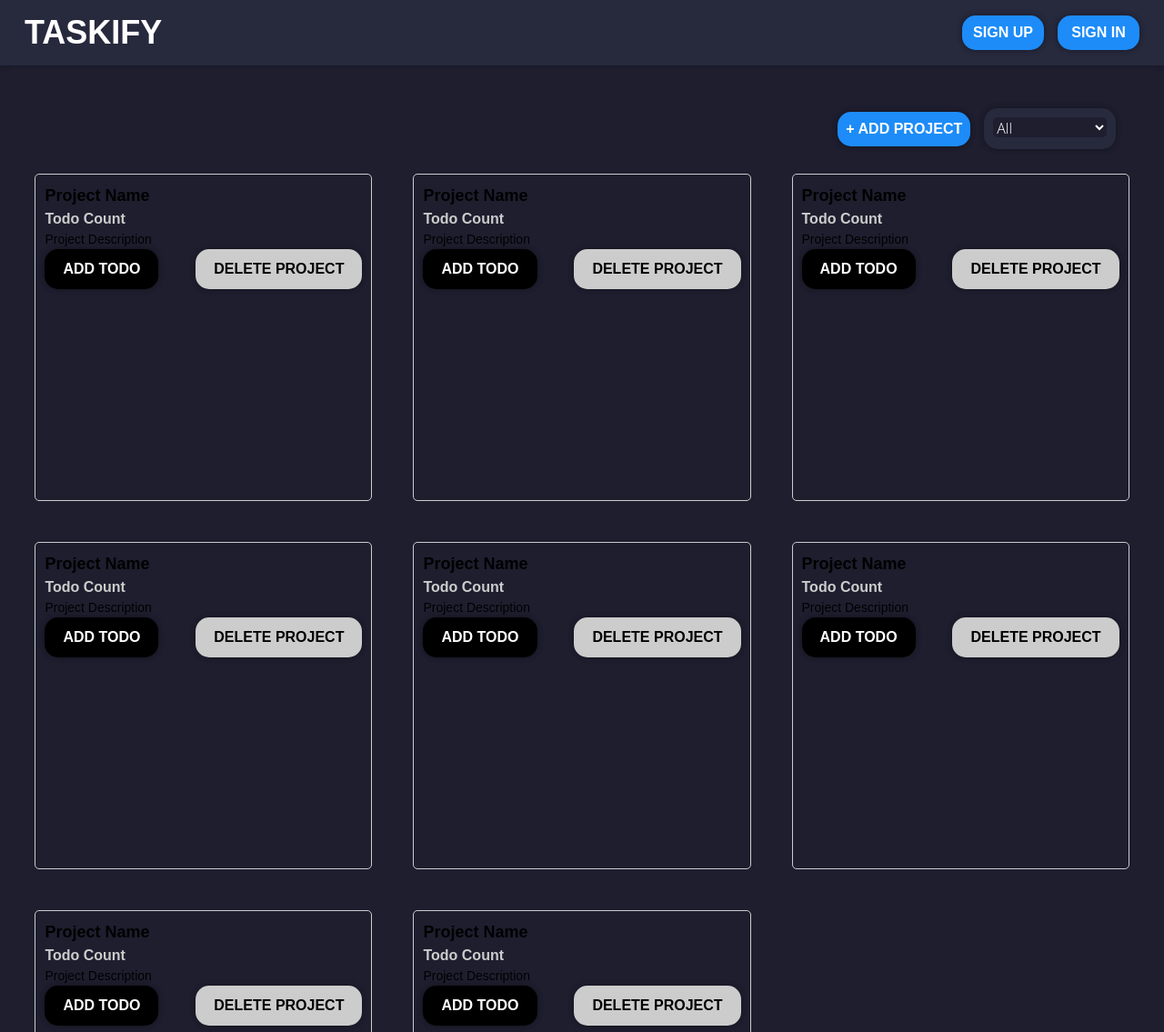
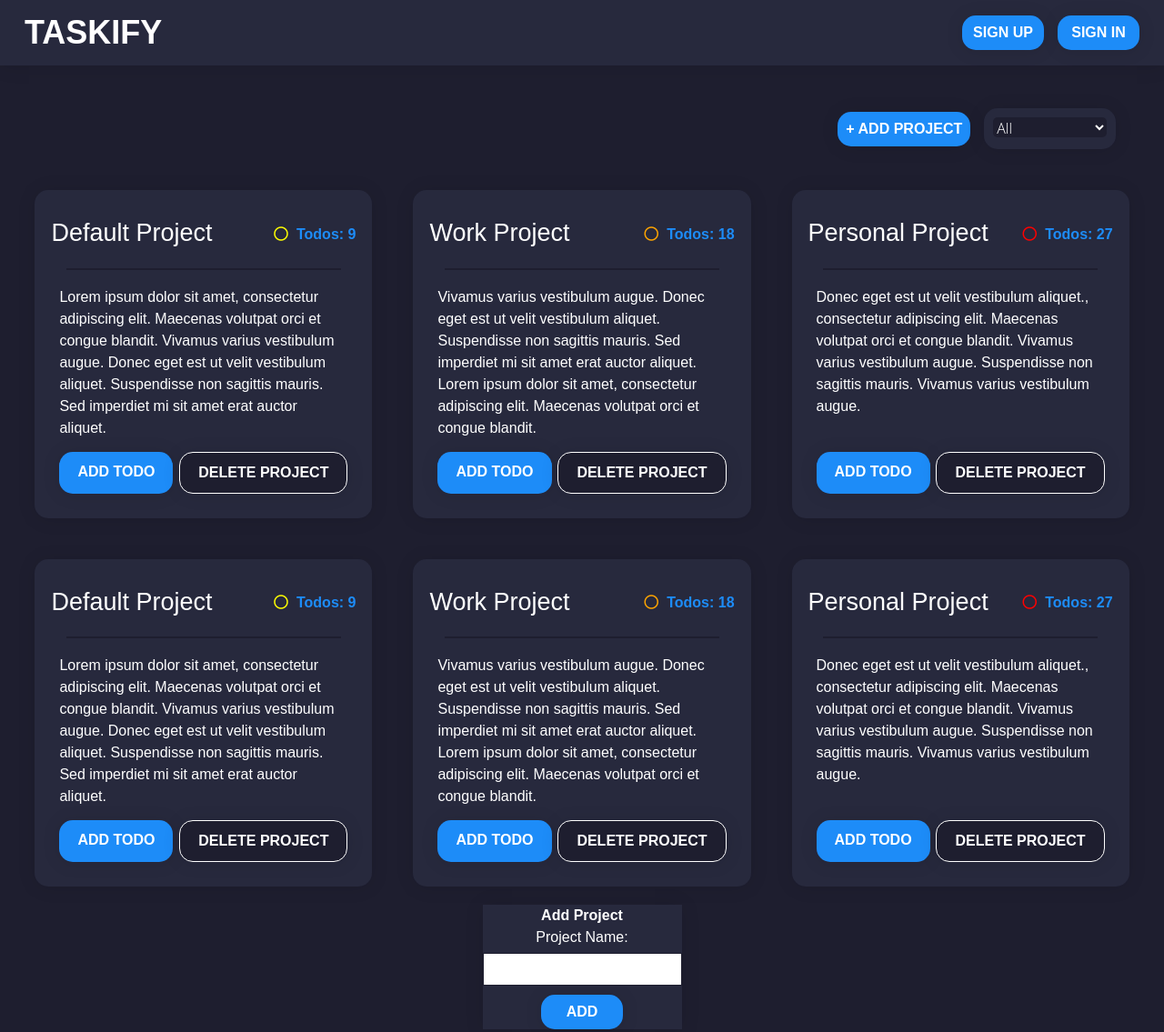
Before and after one commit to ksh009/top-todo-application, a plain HTML site: page index.html in a window 1280 px wide. Shown: the top 1135 px of the page at 91% size. Drawn offline with Linux system fonts and the light colour scheme.

Commit message:
Card animations and priority levels

```diff
--- a/index.html
+++ b/index.html
@@ -28,80 +28,142 @@
 				<div class="filter-menu font-awesome">
 					<select class="far">
 						<option class="far">All</option>
-                        <option class="far high">&#xf111 High</option>
-                        <option class="far medium">&#xf111 Medium</option>
-                        <option class="far low">&#xf111 Low</option>
+						<option class="far high">&#xf111; High</option>
+						<option class="far medium">&#xf111; Medium</option>
+						<option class="far low">&#xf111; Low</option>
 					</select>
 				</div>
 			</div>
 			<div class="grid">
 				<div class="project-card">
-					<h3 class="project-name">Project Name</h3>
-					<h5 class="project-todo-count">Todo Count</h5>
-					<p class="project-description">Project Description</p>
+					<div class="project-header">
+						<h3 class="project-name">Default Project</h3>
+						<span class="project-stats"
+							><i id="lowPriorityTodo" class="far fa-circle"></i>
+							<h5 class="project-todo-count">Todos: 9</h5></span
+						>
+					</div>
+					<hr class="project-hr" />
+					<div class="project-body">
+						<p class="project-description">
+							Lorem ipsum dolor sit amet, consectetur adipiscing elit. Maecenas
+							volutpat orci et congue blandit. Vivamus varius vestibulum augue.
+							Donec eget est ut velit vestibulum aliquet. Suspendisse non
+							sagittis mauris. Sed imperdiet mi sit amet erat auctor aliquet.
+						</p>
+					</div>
 					<div class="project-footer">
 						<button class="add-todo">Add Todo</button>
 						<button class="delete-project">Delete Project</button>
 					</div>
 				</div>
 				<div class="project-card">
-					<h3 class="project-name">Project Name</h3>
-					<h5 class="project-todo-count">Todo Count</h5>
-					<p class="project-description">Project Description</p>
+					<div class="project-header">
+						<h3 class="project-name">Work Project</h3>
+						<span class="project-stats"
+							><i id="medPriorityTodo" class="far fa-circle"></i>
+							<h5 class="project-todo-count">Todos: 18</h5></span
+						>
+					</div>
+					<hr class="project-hr" />
+					<div class="project-body">
+						<p class="project-description">
+							Vivamus varius vestibulum augue.
+							Donec eget est ut velit vestibulum aliquet. Suspendisse non
+							sagittis mauris. Sed imperdiet mi sit amet erat auctor aliquet.
+                            Lorem ipsum dolor sit amet, consectetur adipiscing elit. Maecenas
+							volutpat orci et congue blandit.
+						</p>
+					</div>
 					<div class="project-footer">
 						<button class="add-todo">Add Todo</button>
 						<button class="delete-project">Delete Project</button>
 					</div>
 				</div>
 				<div class="project-card">
-					<h3 class="project-name">Project Name</h3>
-					<h5 class="project-todo-count">Todo Count</h5>
-					<p class="project-description">Project Description</p>
+					<div class="project-header">
+						<h3 class="project-name">Personal Project</h3>
+						<span class="project-stats"
+							><i id="highPriorityTodo" class="far fa-circle"></i>
+							<h5 class="project-todo-count">Todos: 27</h5></span
+						>
+					</div>
+					<hr class="project-hr" />
+					<div class="project-body">
+						<p class="project-description">
+							Donec eget est ut velit vestibulum aliquet., consectetur adipiscing elit. Maecenas
+							volutpat orci et congue blandit. Vivamus varius vestibulum augue.
+							 Suspendisse non
+							sagittis mauris. Vivamus varius vestibulum augue.
+						</p>
+					</div>
 					<div class="project-footer">
 						<button class="add-todo">Add Todo</button>
 						<button class="delete-project">Delete Project</button>
 					</div>
 				</div>
                 <div class="project-card">
-					<h3 class="project-name">Project Name</h3>
-					<h5 class="project-todo-count">Todo Count</h5>
-					<p class="project-description">Project Description</p>
+					<div class="project-header">
+						<h3 class="project-name">Default Project</h3>
+						<span class="project-stats"
+							><i id="lowPriorityTodo" class="far fa-circle"></i>
+							<h5 class="project-todo-count">Todos: 9</h5></span
+						>
+					</div>
+					<hr class="project-hr" />
+					<div class="project-body">
+						<p class="project-description">
+							Lorem ipsum dolor sit amet, consectetur adipiscing elit. Maecenas
+							volutpat orci et congue blandit. Vivamus varius vestibulum augue.
+							Donec eget est ut velit vestibulum aliquet. Suspendisse non
+							sagittis mauris. Sed imperdiet mi sit amet erat auctor aliquet.
+						</p>
+					</div>
 					<div class="project-footer">
 						<button class="add-todo">Add Todo</button>
 						<button class="delete-project">Delete Project</button>
 					</div>
 				</div>
 				<div class="project-card">
-					<h3 class="project-name">Project Name</h3>
-					<h5 class="project-todo-count">Todo Count</h5>
-					<p class="project-description">Project Description</p>
+					<div class="project-header">
+						<h3 class="project-name">Work Project</h3>
+						<span class="project-stats"
+							><i id="medPriorityTodo" class="far fa-circle"></i>
+							<h5 class="project-todo-count">Todos: 18</h5></span
+						>
+					</div>
+					<hr class="project-hr" />
+					<div class="project-body">
+						<p class="project-description">
+							Vivamus varius vestibulum augue.
+							Donec eget est ut velit vestibulum aliquet. Suspendisse non
+							sagittis mauris. Sed imperdiet mi sit amet erat auctor aliquet.
+                            Lorem ipsum dolor sit amet, consectetur adipiscing elit. Maecenas
+							volutpat orci et congue blandit.
+						</p>
+					</div>
 					<div class="project-footer">
 						<button class="add-todo">Add Todo</button>
 						<button class="delete-project">Delete Project</button>
 					</div>
 				</div>
 				<div class="project-card">
-					<h3 class="project-name">Project Name</h3>
-					<h5 class="project-todo-count">Todo Count</h5>
-					<p class="project-description">Project Description</p>
-					<div class="project-footer">
-						<button class="add-todo">Add Todo</button>
-						<button class="delete-project">Delete Project</button>
+					<div class="project-header">
+						<h3 class="project-name">Personal Project</h3>
+						<span class="project-stats"
+							><i id="highPriorityTodo" class="far fa-circle"></i>
+							<h5 class="project-todo-count">Todos: 27</h5></span
+						>
 					</div>
+					<hr class="project-hr" />
+					<div class="project-body">
+						<p class="project-description">
+							Donec eget est ut velit vestibulum aliquet., consectetur adipiscing elit. Maecenas
+							volutpat orci et congue blandit. Vivamus varius vestibulum augue.
+							 Suspendisse non
+							sagittis mauris. Vivamus varius vestibulum augue.
+						</p>
 					</div>
-				<div class="project-card">
-					<h3 class="project-name">Project Name</h3>
-					<h5 class="project-todo-count">Todo Count</h5>
-					<p class="project-description">Project Description</p>
-					<div class="project-footer">
-						<button class="add-todo">Add Todo</button>
-						<button class="delete-project">Delete Project</button>
-					</div>
-				</div>
-				<div class="project-card">
-					<h3 class="project-name">Project Name</h3>
-					<h5 class="project-todo-count">Todo Count</h5>
-					<p class="project-description">Project Description</p>
 					<div class="project-footer">
 						<button class="add-todo">Add Todo</button>
 						<button class="delete-project">Delete Project</button>
--- a/styles.css
+++ b/styles.css
@@ -19,7 +19,7 @@ body {
 	font-size: 1.6rem;
 	line-height: 1.5;
 	font-family: 'Norse Bold', sans-serif;
-	overflow-y: hidden;
+	overflow: auto;
 }
 
 a {
@@ -30,12 +30,14 @@ a {
 	--primary-color: #1d8cf8;
 	--primary-color-hover: #3f99f2;
 	--primary-color-active: #007dfa;
+	--danger: #ff2a2a;
 	--bg-color: #1e1e2f;
 	--component-color: #27293d;
 	--text-color: #ffffff;
 	--border-radius: 15px;
 	--border-color-primary: #ccc;
 	--box-shadow-col: rgb(0 0 0 / 16%) 0px 0px 6px, rgb(0 0 0 / 23%) 0px 0px 6px;
+	--box-shadow-col-alt: 0 1px 20px 0 rgb(0 0 0 / 10%);
 }
 
 button {
@@ -51,7 +53,7 @@ button {
 	border: none;
 	border-radius: var(--border-radius);
 	cursor: pointer;
-	box-shadow: var(--box-shadow-col);
+	box-shadow: var(--box-shadow-col-alt);
 	min-width: 90px;
 	justify-content: center;
 }
@@ -84,7 +86,7 @@ input:focus {
 	height: 72px;
 	align-items: center;
 	flex-direction: row;
-	box-shadow: var(--box-shadow-col);
+	box-shadow: var(--box-shadow-col-alt);
 	background-color: var(--component-color);
 }
 
@@ -149,11 +151,12 @@ input:focus {
 	align-items: center;
 	grid-gap: 45px;
 	width: 100%;
+	margin-top: 18px;
 }
 .main-container .card {
 	/* border: 1px solid; */
 	/* border-color: var(--border-color-primary); */
-	box-shadow: var(--box-shadow-col);
+	box-shadow: var(--box-shadow-col-alt);
 	padding: 10px;
 	border-radius: 5px;
 	background-color: var(--component-color);
@@ -167,7 +170,7 @@ input:focus {
 	flex-direction: column;
 	align-items: center;
 	margin-top: 20px;
-	box-shadow: var(--box-shadow-col);
+	box-shadow: var(--box-shadow-col-alt);
 	background: var(--component-color);
 	color: var(--text-color);
 }
@@ -198,7 +201,7 @@ input:focus {
 	margin: 0 15px;
 	padding: 10px;
 	background-color: var(--component-color);
-	box-shadow: var(--box-shadow-col);
+	box-shadow: var(--box-shadow-col-alt);
 	border-radius: var(--border-radius);
 }
 
@@ -208,58 +211,6 @@ input:focus {
 	background: var(--text-color);
 	color: var(--bg-color);
 	border-radius: 5px;
-}
-
-/* Project card */
-.project-card {
-	width: 100%;
-	min-height: 36rem;
-	margin: 0 auto;
-	padding: 10px;
-	border: 1px solid #ccc;
-	border-radius: 5px;
-}
-
-.project-name {
-	font-size: 18px;
-	font-weight: bold;
-}
-
-.project-todo-count {
-	font-size: 16px;
-	color: #ccc;
-}
-
-.project-description {
-	font-size: 14px;
-}
-
-.project-footer {
-	display: flex;
-	justify-content: space-between;
-}
-
-.add-todo {
-	background-color: #000;
-	color: #fff;
-	border: none;
-	padding: 10px 20px;
-	cursor: pointer;
-}
-
-.delete-project {
-	background-color: #ccc;
-	color: #000;
-	border: none;
-	padding: 10px 20px;
-	cursor: pointer;
-}
-
-.font-awesome .far {
-	font-family: 'Font Awesome 5 Free', Open Sans;
-	font-weight: lighter;
-	background-color: var(--bg-color);
-	color: var(--text-color);
 }
 
 .font-awesome .far .high {
@@ -274,8 +225,148 @@ input:focus {
 	color: yellow;
 }
 
+/* Project card */
+.project-card {
+	width: 100%;
+	min-height: 36rem;
+	margin: 0 auto;
+	padding: 27px 18px;
+	box-shadow: var(--box-shadow-col-alt);
+	border-radius: var(--border-radius);
+	display: flex;
+	flex-direction: column;
+	justify-content: space-between;
+	align-items: center;
+	background-color: var(--component-color);
+	transition: transform 0.2s ease-in;
+}
+
+.project-card:hover {
+	/* transform: translateY(-18px); */
+	animation: wobble 0.9s ease-in-out;
+}
+
+.project-header {
+	width: 100%;
+	display: flex;
+	flex-direction: row;
+	justify-content: space-between;
+	align-items: center;
+	margin-bottom: 18px;
+}
+
+.project-name {
+	font-size: 27px;
+	font-weight: normal;
+	color: var(--text-color);
+}
+
+.project-stats {
+	display: flex;
+	flex-direction: row;
+	align-items: center;
+}
+
+.project-stats #lowPriorityTodo {
+	color: yellow;
+	margin-right: 9px;
+}
+
+.project-stats #medPriorityTodo {
+	color: orange;
+	margin-right: 9px;
+}
+
+.project-stats #highPriorityTodo {
+	color: red;
+	margin-right: 9px;
+}
+
+.project-todo-count {
+	font-size: 16px;
+	color: var(--primary-color);
+	margin-top: 2px;
+}
+
+.project-hr {
+	border: 0.5px solid;
+	border-color: var(--bg-color);
+	width: 90%;
+	margin: 0 10px;
+}
+
+.project-body {
+	display: flex;
+	flex-direction: row;
+	justify-content: center;
+	height: 20rem;
+	color: var(--text-color);
+	padding: 0 9px;
+}
+
+.project-description {
+	font-size: 16px;
+	font-weight: lighter;
+	margin-top: 18px;
+}
+
+.project-footer {
+	display: flex;
+	justify-content: space-between;
+	width: 100%;
+	padding: 0 9px;
+}
+
+.add-todo {
+	background-color: var(--primary-color);
+	color: var(--text-color);
+	border: none;
+	padding: 10px 20px;
+	cursor: pointer;
+}
+
+.delete-project {
+	background-color: var(--bg-color);
+	color: var(--text-color);
+	border: 1px solid;
+	border-color: var(--text-color);
+	padding: 10px 20px;
+	cursor: pointer;
+	transition: background-color 0.2s ease-in;
+}
+
+.delete-project:hover {
+	background-color: var(--danger);
+}
+
+.font-awesome .far {
+	font-family: 'Font Awesome 5 Free', Open Sans;
+	font-weight: lighter;
+	background-color: var(--bg-color);
+	color: var(--text-color);
+}
+
 /* select option::before {
 	font-family: 'Font Awesome 5 Free';
 	content: '\f015';
 	margin-right: 10px;
 } */
+
+/* Animations */
+@keyframes wobble {
+	0% {
+		transform: scale(1);
+	}
+	25% {
+		transform: scale(1.025, 0.975);
+	}
+	50% {
+		transform: scale(0.975, 1.025);
+	}
+	75% {
+		transform: scale(1.015, 0.985);
+	}
+	100% {
+		transform: scale(1);
+	}
+}
```
Lines whose indentation alone changed are shown as unchanged.
